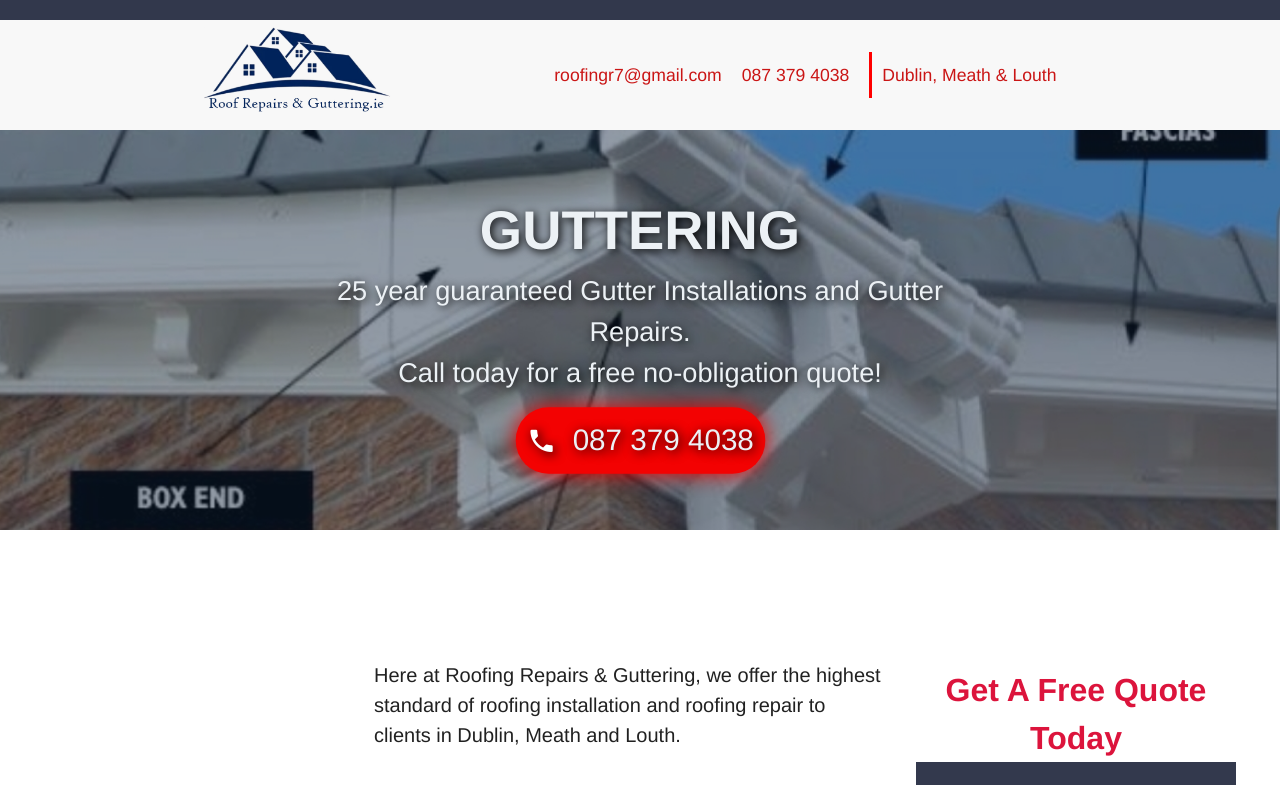
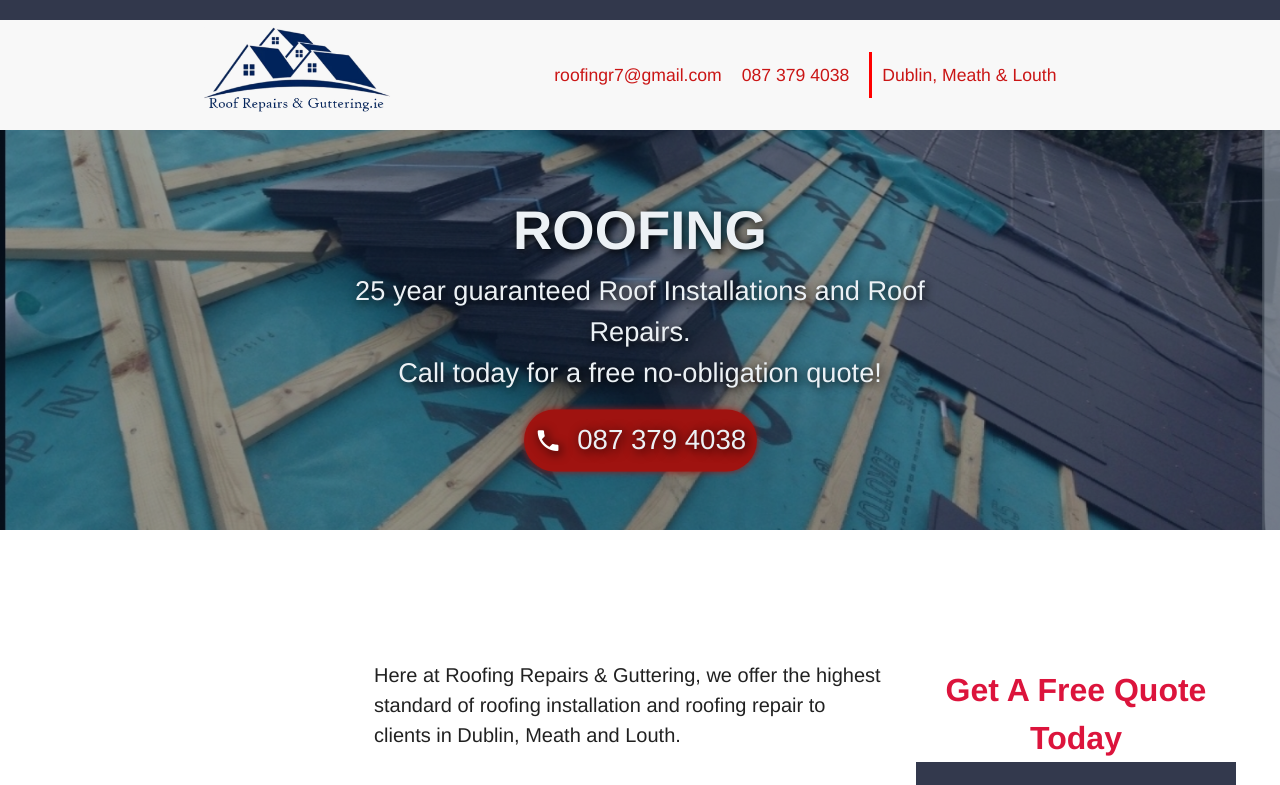
Before and after one commit to Hi-Im-Jony/roof-repairs-and-guttering, a Vue app: page / in a window 1280 px wide. Shown: the top 785 px of the page. Built offline with nearby package versions, Linux system fonts and the light colour scheme.

Commit message:
fixed some carousel issues

```diff
--- a/src/components/carousel-banner.vue
+++ b/src/components/carousel-banner.vue
@@ -1,5 +1,5 @@
 <template>
-  <v-carousel cycle interval="4500" hide-delimiters show-arrows-on-hover>
+  <v-carousel interval="4500" hide-delimiters show-arrows-on-hover>
     <v-carousel-item>
       <roof-banner />
     </v-carousel-item>
--- a/src/components/chimney-banner.vue
+++ b/src/components/chimney-banner.vue
@@ -29,7 +29,7 @@ export default {
 }
 #flatroof-banner {
   background-image: url("../assets/chimney.png");
-  background-position: left bottom;
+
   background-repeat: no-repeat;
   background-size: cover;
   height: 50vh;
@@ -60,7 +60,12 @@ export default {
   width: 50%;
   min-width: 200px;
 }
-
+@media (min-width: 900px) {
+  #flatroof-banner {
+    background-attachment: fixed;
+    background-position: left center;
+  }
+}
 @media (max-width: 770px) {
   #foreground {
     font-size: 1.5rem;
--- a/src/components/flatroof-banner.vue
+++ b/src/components/flatroof-banner.vue
@@ -29,7 +29,7 @@ export default {
 }
 #flatroof-banner {
   background-image: url("../assets/flatroof.jpg");
-  background-position: left;
+  background-position: center;
   background-repeat: no-repeat;
   background-size: cover;
   height: 50vh;
@@ -65,6 +65,9 @@ export default {
   #foreground {
     font-size: 1.5rem;
   }
+  #flatroof-banner {
+    background-position: center left;
+  }
 }
 @media (max-width: 450px) {
   #foreground {
--- a/src/components/roof-banner.vue
+++ b/src/components/roof-banner.vue
@@ -60,7 +60,12 @@ export default {
   width: 50%;
   min-width: 200px;
 }
-
+@media (min-width: 1160px) {
+  #roof-banner {
+    background-attachment: fixed;
+    background-position: bottom;
+  }
+}
 @media (max-width: 770px) {
   #foreground {
     font-size: 1.5rem;
```
